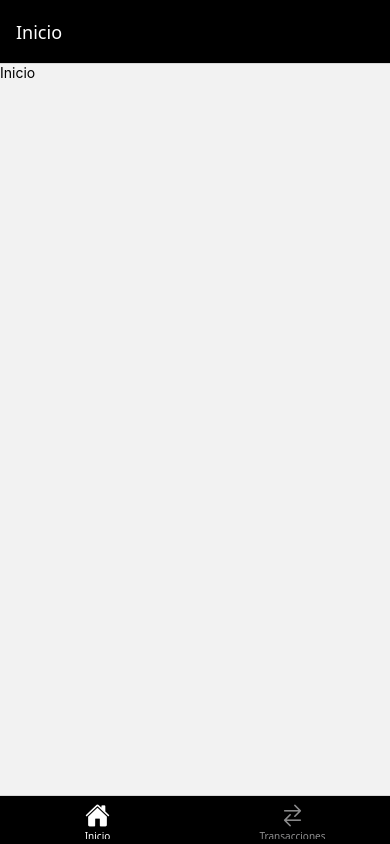
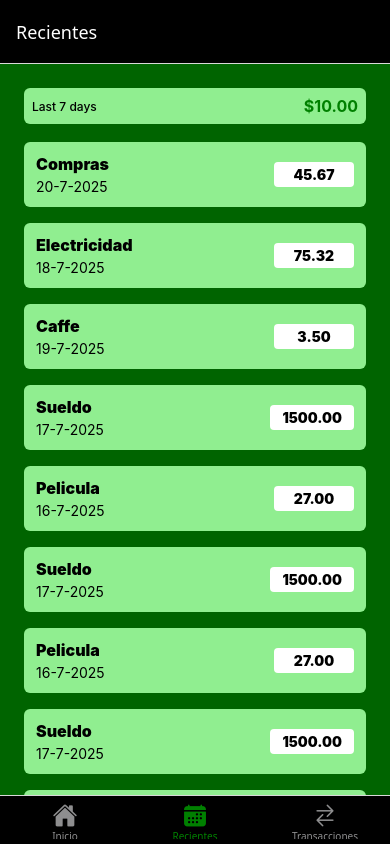
Before and after one commit to j-leklere/gastos-frontend, a React Native app: screen /Recientes in a window 390 px wide. Built offline with nearby package versions, Linux system fonts and the light colour scheme.

Commit message:
recents and transactions views progress, displaying transactionsoutput=transactions summary and list

```diff
--- a/App.js
+++ b/App.js
@@ -3,11 +3,13 @@ import { NavigationContainer } from "@react-navigation/native";
 import { createNativeStackNavigator } from "@react-navigation/native-stack";
 import { createBottomTabNavigator } from "@react-navigation/bottom-tabs";
 
-import Transactions from "./screens/Transactions";
-import Home from "./screens/Home";
-import ManageExpense from "./screens/ManageExpense";
 import { GlobalStyles } from "./constants/styles";
 import { Ionicons } from "@expo/vector-icons";
+
+import ManageExpense from "./screens/ManageExpense";
+import Home from "./screens/Home";
+import Recents from "./screens/Recents";
+import Transactions from "./screens/Transactions";
 
 const Stack = createNativeStackNavigator();
 const BottomTabs = createBottomTabNavigator();
@@ -30,6 +32,17 @@ function ExpensesOverview() {
           tabBarLabel: "Inicio",
           tabBarIcon: ({ color, size }) => (
             <Ionicons name="home" size={size} color={color} />
+          ),
+        }}
+      />
+      <BottomTabs.Screen
+        name="Recientes"
+        component={Recents}
+        options={{
+          title: "Recientes",
+          tabBarLabel: "Recientes",
+          tabBarIcon: ({ color, size }) => (
+            <Ionicons name="calendar" size={size} color={color} />
           ),
         }}
       />
--- /dev/null
+++ b/components/Transactions/TransactionItem.js
@@ -0,0 +1,59 @@
+import { Pressable, StyleSheet, Text, View } from "react-native";
+import { GlobalStyles } from "../../constants/styles";
+import { getFormattedDate } from "../../util/date";
+
+export default function TransactionItem({ description, date, amount }) {
+  return (
+    <Pressable>
+      <View style={styles.transaction}>
+        <View>
+          <Text style={[styles.textBase, styles.description]}>
+            {description}
+          </Text>
+          <Text style={styles.textBase}>{getFormattedDate(date)}</Text>
+        </View>
+        <View style={styles.amountContainer}>
+          <Text style={styles.amount}>{amount.toFixed(2)}</Text>
+        </View>
+      </View>
+    </Pressable>
+  );
+}
+
+const styles = StyleSheet.create({
+  transaction: {
+    padding: 12,
+    marginVertical: 8,
+    backgroundColor: GlobalStyles.backgrounds.primary,
+    borderRadius: 6,
+    flexDirection: "row",
+    justifyContent: "space-between",
+    alignItems: "center",
+    elevation: 3,
+    shadowColor: "gray",
+    shadowRadius: 4,
+    shadowOffset: { widht: 1, height: 1 },
+    shadowOpacity: 0.4,
+  },
+  textBase: {
+    color: GlobalStyles.colors.primary,
+  },
+  description: {
+    fontSize: 16,
+    marginBottom: 4,
+    fontWeight: 900,
+  },
+  amountContainer: {
+    paddingHorizontal: 12,
+    paddingVertical: 4,
+    backgroundColor: "white",
+    justifyContent: "center",
+    alignItems: "center",
+    borderRadius: 4,
+    minWidth: 80,
+  },
+  amount: {
+    color: GlobalStyles.colors.primary,
+    fontWeight: 900,
+  },
+});
--- /dev/null
+++ b/components/Transactions/TransactionsList.js
@@ -0,0 +1,16 @@
+import { FlatList, Text } from "react-native";
+import TransactionItem from "./TransactionItem";
+
+function renderTransactionItem(itemData) {
+  return <TransactionItem {...itemData.item} />;
+}
+
+export default function TransactionsList({ transactions }) {
+  return (
+    <FlatList
+      data={transactions}
+      renderItem={renderTransactionItem}
+      keyExtractor={(item) => item.id}
+    />
+  );
+}
--- /dev/null
+++ b/components/Transactions/TransactionsOutput.js
@@ -0,0 +1,123 @@
+import { StyleSheet, View } from "react-native";
+import TransactionsSummary from "./TransactionsSummary";
+import TransactionsList from "./TransactionsList";
+import { GlobalStyles } from "../../constants/styles";
+
+const TRANSACTIONS_LIST_DTO_DATA = [
+  {
+    id: 1,
+    type: "EGRESO",
+    description: "Compras",
+    amount: 45.67,
+    date: new Date("2025-07-20"),
+  },
+  {
+    id: 2,
+    type: "EGRESO",
+    description: "Electricidad",
+    amount: 75.32,
+    date: new Date("2025-07-18"),
+  },
+  {
+    id: 3,
+    type: "EGRESO",
+    description: "Caffe",
+    amount: 3.5,
+    date: new Date("2025-07-19"),
+  },
+  {
+    id: 4,
+    type: "INGRESO",
+    description: "Sueldo",
+    amount: 1500.0,
+    date: new Date("2025-07-17"),
+  },
+  {
+    id: 5,
+    type: "EGRESO",
+    description: "Pelicula",
+    amount: 27.0,
+    date: new Date("2025-07-16"),
+  },
+  {
+    id: 6,
+    type: "INGRESO",
+    description: "Sueldo",
+    amount: 1500.0,
+    date: new Date("2025-07-17"),
+  },
+  {
+    id: 7,
+    type: "EGRESO",
+    description: "Pelicula",
+    amount: 27.0,
+    date: new Date("2025-07-16"),
+  },
+  {
+    id: 8,
+    type: "INGRESO",
+    description: "Sueldo",
+    amount: 1500.0,
+    date: new Date("2025-07-17"),
+  },
+  {
+    id: 9,
+    type: "EGRESO",
+    description: "Pelicula",
+    amount: 27.0,
+    date: new Date("2025-07-16"),
+  },
+  {
+    id: 10,
+    type: "INGRESO",
+    description: "Sueldo",
+    amount: 1500.0,
+    date: new Date("2025-07-17"),
+  },
+  {
+    id: 11,
+    type: "EGRESO",
+    description: "Pelicula",
+    amount: 27.0,
+    date: new Date("2025-07-16"),
+  },
+  {
+    id: 12,
+    type: "INGRESO",
+    description: "Sueldo",
+    amount: 1500.0,
+    date: new Date("2025-07-17"),
+  },
+  {
+    id: 13,
+    type: "EGRESO",
+    description: "Pelicula",
+    amount: 27.0,
+    date: new Date("2025-07-16"),
+  },
+];
+
+export default function TransactionsOutput({
+  transactionsTotal,
+  transactionsPeriod,
+}) {
+  return (
+    <View style={styles.container}>
+      <TransactionsSummary
+        total={transactionsTotal}
+        periodName={transactionsPeriod}
+      />
+      <TransactionsList transactions={TRANSACTIONS_LIST_DTO_DATA} />
+    </View>
+  );
+}
+
+const styles = StyleSheet.create({
+  container: {
+    flex: 1,
+    paddingHorizontal: 24,
+    paddingTop: 24,
+    backgroundColor: GlobalStyles.backgrounds.secondary,
+    gap: 10,
+  },
+});
--- /dev/null
+++ b/components/Transactions/TransactionsSummary.js
@@ -0,0 +1,32 @@
+import { StyleSheet, Text, View } from "react-native";
+import { GlobalStyles } from "../../constants/styles";
+
+export default function TransactionsSummary({ total, periodName }) {
+  return (
+    <View style={styles.container}>
+      <Text style={styles.period}>{periodName}</Text>
+      <Text style={styles.total}>${total.toFixed(2)}</Text>
+    </View>
+  );
+}
+
+const styles = StyleSheet.create({
+  container: {
+    padding: 8,
+    backgroundColor: GlobalStyles.backgrounds.primary,
+    borderRadius: 6,
+    flexDirection: "row",
+    justifyContent: "space-between",
+    alignItems: "center",
+  },
+  period: {
+    fontSize: 12,
+    fontWeight: 500,
+    color: GlobalStyles.colors.primary,
+  },
+  total: {
+    fontSize: 16,
+    fontWeight: 700,
+    color: GlobalStyles.colors.accent,
+  },
+});
--- a/constants/styles.js
+++ b/constants/styles.js
@@ -1,6 +1,10 @@
 export const GlobalStyles = {
   colors: {
     primary: "#000000",
-    accent: "#ffffff",
+    accent: "green",
+  },
+  backgrounds: {
+    primary: "lightgreen",
+    secondary: "darkgreen",
   },
 };
--- /dev/null
+++ b/screens/Recents.js
@@ -0,0 +1,10 @@
+import TransactionsOutput from "../components/Transactions/TransactionsOutput";
+
+export default function Recents() {
+  return (
+    <TransactionsOutput
+      transactionsTotal={10}
+      transactionsPeriod="Last 7 days"
+    />
+  );
+}
--- a/screens/Transactions.js
+++ b/screens/Transactions.js
@@ -1,5 +1,7 @@
-import { Text } from "react-native";
+import TransactionsOutput from "../components/Transactions/TransactionsOutput";
 
 export default function Transactions() {
-  return <Text>Transacciones</Text>;
+  return (
+    <TransactionsOutput transactionsTotal={10} transactionsPeriod="Total" />
+  );
 }
--- /dev/null
+++ b/util/date.js
@@ -0,0 +1,3 @@
+export function getFormattedDate(date) {
+  return `${date.getDate()}-${date.getMonth() + 1}-${date.getFullYear()}`;
+}
```
